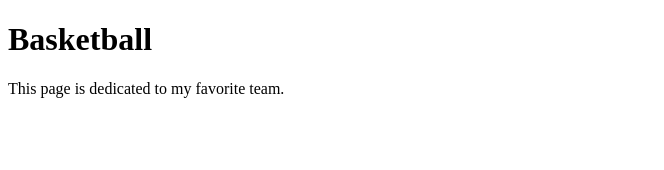
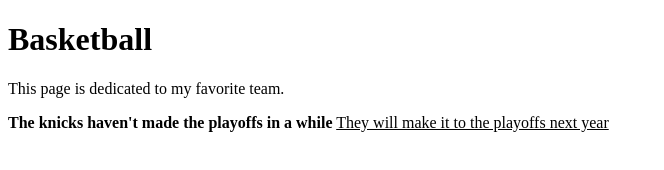
Before and after one commit to dsimon375/exploring-cs, a plain HTML site: page index.html in a window 1280 px wide. Shown: the whole page, without its empty margins (0-664 px from the left). Drawn offline with Linux system fonts and the light colour scheme.

Commit message:
I added bold and underline tags

```diff
--- a/index.html
+++ b/index.html
@@ -3,5 +3,7 @@
  <body>
  <h1>Basketball</h1>
    	<p>This page is dedicated to my favorite team.</p>
-</body>
+<b>The knicks haven't made the playoffs in a while</b>
+	<u>They will make it to the playoffs next year</u>
+ </body>
 </html>
```
